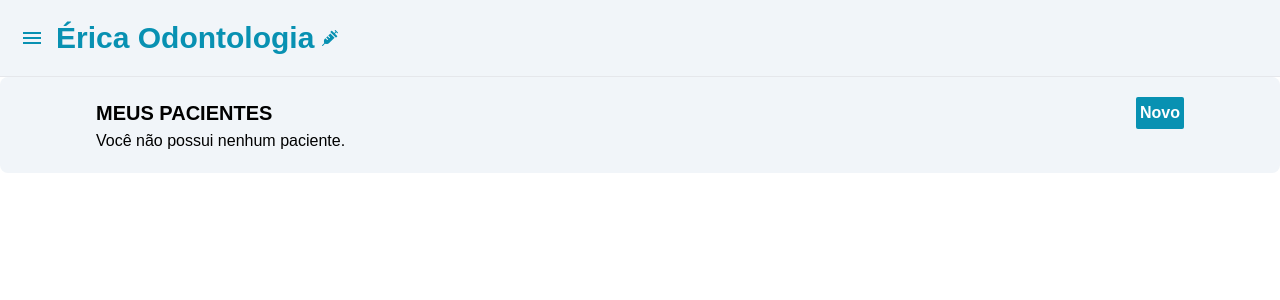
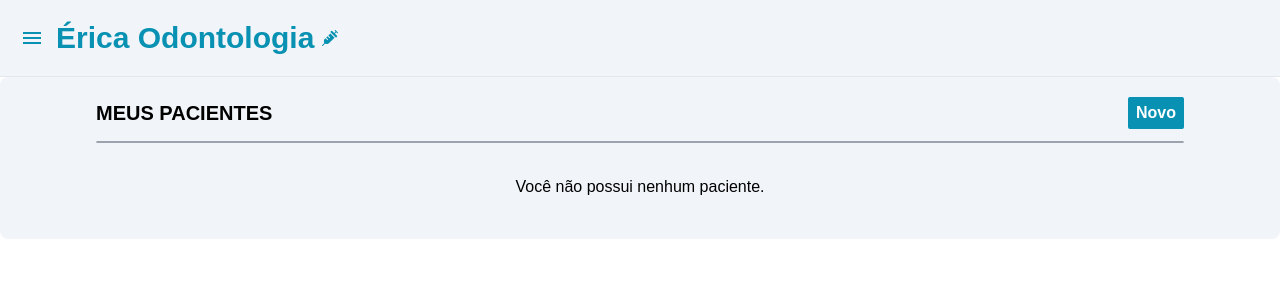
Before and after one commit to RodrigoLimaJesus/softeo-frontend, a React (Create React App) app: page / in a window 1280 px wide. Shown: the top 300 px of the page. Built offline with nearby package versions, Linux system fonts and the light colour scheme; no server answers.

Commit message:
feat: add formulario para criar cliente

```diff
--- a/package.json
+++ b/package.json
@@ -10,6 +10,7 @@
     "@types/node": "^16.11.58",
     "@types/react": "^18.0.18",
     "@types/react-dom": "^18.0.6",
+    "axios": "^0.27.2",
     "react": "^18.2.0",
     "react-dom": "^18.2.0",
     "react-icons": "^4.4.0",
--- a/src/components/clients/components/clientList.tsx
+++ b/src/components/clients/components/clientList.tsx
@@ -16,7 +16,7 @@ export default function ClientList() {
         <tr className="text-left">
           <th className="p-2">#</th>
           <th>Nome</th>
-          <th className="hidden md:table-cell">Email</th>
+          <th className="hidden md:table-cell">E-mail</th>
           <th className="hidden lg:table-cell">Telefone</th>
           <th className="hidden text-center sm:table-cell">Pendências</th>
           <th className="text-center">Detalhes</th>
--- a/src/components/clients/components/filters.tsx
+++ b/src/components/clients/components/filters.tsx
@@ -60,14 +60,14 @@ export default function Filters({
 
       <td className="hidden md:table-cell">
         <input
-          placeholder="Email..."
+          placeholder="E-mail..."
           className="p-1 my-2 border border-black rounded-md"
           value={emailFilter}
           onChange={(e) => setEmailFilter(e.target.value)}
         />
       </td>
 
-      <td>
+      <td className="hidden lg:table-cell">
         <input
           placeholder="Telefone..."
           className="p-1 my-2 border border-black rounded-md"
--- /dev/null
+++ b/src/components/clients/components/formCreateClient.tsx
@@ -0,0 +1,148 @@
+import React, { FormEvent, useState } from 'react';
+import { useAppContext } from '../../../context/appContext';
+import { createClient } from '../../../services/clients';
+
+export default function FormCreateClient({
+  showCreateForm,
+}: {
+  showCreateForm: boolean;
+}) {
+  const { addNewClient } = useAppContext();
+  const [name, setName] = useState('');
+  const [email, setEmail] = useState('');
+  const [phone, setPhone] = useState('');
+  const [cpf, setCpf] = useState('');
+  const [showEmailErr, SetShowEmailErr] = useState(false);
+
+  function handleName(e: React.ChangeEvent<HTMLInputElement>) {
+    setName(e.target.value);
+  }
+
+  function handleEmail(e: React.ChangeEvent<HTMLInputElement>) {
+    SetShowEmailErr(false);
+    setEmail(e.target.value);
+  }
+
+  function handlePhone(e: React.ChangeEvent<HTMLInputElement>) {
+    const regex = /^\d*?\d*$/;
+    const { value } = e.target;
+
+    if (regex.test(value)) {
+      setPhone(e.target.value);
+    }
+  }
+
+  function handleCpf(e: React.ChangeEvent<HTMLInputElement>) {
+    const regex = /^\d*?\d*$/;
+    const { value } = e.target;
+
+    if (regex.test(value)) {
+      setCpf(e.target.value);
+    }
+  }
+
+  async function handleSubmit(e: FormEvent) {
+    e.preventDefault();
+
+    if (!email.includes('.com')) {
+      SetShowEmailErr(true);
+    } else {
+      const newClient = await createClient(name, email, phone, cpf);
+
+      if ('id' in newClient) {
+        setName('');
+        setEmail('');
+        setPhone('');
+        setCpf('');
+        addNewClient(newClient);
+      }
+    }
+  }
+
+  return (
+    <form
+      onSubmit={handleSubmit}
+      className={`
+      overflow-hidden
+      ${showCreateForm ? 'h-auto' : 'h-0'}
+      flex flex-col items-center
+      border rounded-2xl border-gray-400
+      my-3
+      `}
+    >
+      <div className="flex flex-row flex-wrap justify-center my-4">
+        <label className="flex justify-between items-center w-full m-3 sm:w-auto">
+          Nome:
+          <input
+            placeholder="Nome"
+            className="border border-black rounded p-1 m-1"
+            required
+            minLength={3}
+            value={name}
+            onChange={handleName}
+          />
+        </label>
+
+        <label className="flex justify-between items-center w-full m-3 sm:w-auto">
+          E-mail:
+          <div className="relative">
+            <input
+              placeholder="E-mail"
+              type="email"
+              required
+              className="border border-black rounded p-1 m-1"
+              value={email}
+              onChange={handleEmail}
+            />
+            {showEmailErr && (
+              <span className="absolute -bottom-5 left-2 text-sm text-red-500">
+                Inclua um ".com" no e-mail
+              </span>
+            )}
+          </div>
+        </label>
+
+        <label className="flex justify-between items-center w-full m-3 sm:w-auto">
+          Telefone:
+          <input
+            placeholder="Telefone"
+            className="border border-black rounded p-1 m-1"
+            minLength={11}
+            maxLength={11}
+            required
+            value={phone}
+            onChange={handlePhone}
+          />
+        </label>
+
+        <label className="flex justify-between items-center w-full m-3 sm:w-auto">
+          CPF:
+          <input
+            placeholder="CPF"
+            className="border border-black rounded p-1 m-1"
+            minLength={11}
+            maxLength={11}
+            required
+            value={cpf}
+            onChange={handleCpf}
+          />
+        </label>
+      </div>
+
+      <button
+        type="submit"
+        className="
+        transition
+        disabled:bg-slate-400
+        bg-green-400 hover:bg-green-600
+        font-bold
+        px-4 py-2 my-3
+        rounded-md
+        border border-black
+        "
+      >
+        Cadastrar
+      </button>
+    </form>
+  );
+}
--- a/src/components/clients/index.tsx
+++ b/src/components/clients/index.tsx
@@ -1,21 +1,35 @@
+import { useState } from 'react';
 import { useAppContext } from '../../context/appContext';
 import ClientList from './components/clientList';
+import FormCreateClient from './components/formCreateClient';
 
 export default function Clients() {
   const { allClients } = useAppContext();
+  const [showCreateForm, setShowCreateForm] = useState(false);
 
   return (
     <div className="bg-containerWhite rounded-lg p-3 md:p-5 md:px-16 lg:px-24">
       <div className="font-bold flex items-center justify-between">
         <h2 className="md:text-xl">MEUS PACIENTES</h2>
-        <button className="bg-containerBlue text-white p-1 rounded-sm text-sm md:text-base">
+        <button
+          onClick={() => setShowCreateForm((prev) => !prev)}
+          className="
+          transition
+          bg-containerBlue hover:bg-containerBlue/75
+          text-white
+          p-1 px-2
+          rounded-sm
+          text-sm md:text-base"
+        >
           Novo
         </button>
       </div>
 
+      <FormCreateClient showCreateForm={showCreateForm} />
+
       <div className="overflow-auto">
         {allClients.length === 0 ? (
-          <span className="text-center">Você não possui nenhum paciente.</span>
+          <h2 className="text-center my-5">Você não possui nenhum paciente.</h2>
         ) : (
           <ClientList />
         )}
--- a/src/context/appProvider.tsx
+++ b/src/context/appProvider.tsx
@@ -21,12 +21,18 @@ export default function AppProvider({ children }: IReactProps) {
     }
   });
 
+  function addNewClient(client: IClient) {
+    setAllClients((prev) => [...prev, client]);
+  }
+
   function handleOpenMenu() {
     setOpenMenu((prev) => !prev);
   }
 
   return (
-    <AppContext.Provider value={{ allClients, openMenu, handleOpenMenu }}>
+    <AppContext.Provider
+      value={{ allClients, openMenu, handleOpenMenu, addNewClient }}
+    >
       {children}
     </AppContext.Provider>
   );
--- a/src/interfaces/context.ts
+++ b/src/interfaces/context.ts
@@ -4,4 +4,5 @@ export default interface IContext {
   allClients: IClient[];
   openMenu: boolean;
   handleOpenMenu: () => void;
+  addNewClient: (client: IClient) => void;
 }
--- a/src/services/clients.ts
+++ b/src/services/clients.ts
@@ -1,12 +1,12 @@
+import axios from 'axios';
 import IClient from '../interfaces/client';
 
 const BASE_URL = process.env.REACT_APP_BASE_URL || 'http://localhost:3001';
 
 export const getAllClients = async (): Promise<IClient[]> => {
   try {
-    const response = await fetch(`${BASE_URL}/client/all`);
-    const clients = await response.json();
-    return clients;
+    const { data } = await axios.get(`${BASE_URL}/client/all`);
+    return data;
   } catch (error) {
     console.log(error);
     return [];
@@ -18,9 +18,9 @@ export const getClientById = async (
 ): Promise<IClient | {}> => {
   if (id) {
     try {
-      const response = await fetch(`${BASE_URL}/client/${id}`);
-      const client = await response.json();
-      return client;
+      const { data } = await axios.get(`${BASE_URL}/client/${id}`);
+
+      return data;
     } catch (error) {
       console.log(error);
       return {};
@@ -29,3 +29,24 @@ export const getClientById = async (
     return {};
   }
 };
+
+export const createClient = async (
+  name: string,
+  email: string,
+  phone: string,
+  cpf: string,
+): Promise<IClient | {}> => {
+  try {
+    const { data } = await axios.post(`${BASE_URL}/client/create`, {
+      cpf,
+      name,
+      email,
+      cellNumber: phone,
+    });
+
+    return data;
+  } catch (error) {
+    console.log(error);
+    return {};
+  }
+};
```
Also changed, not shown: 1 other file (tests, documents, lock files or other folders).
